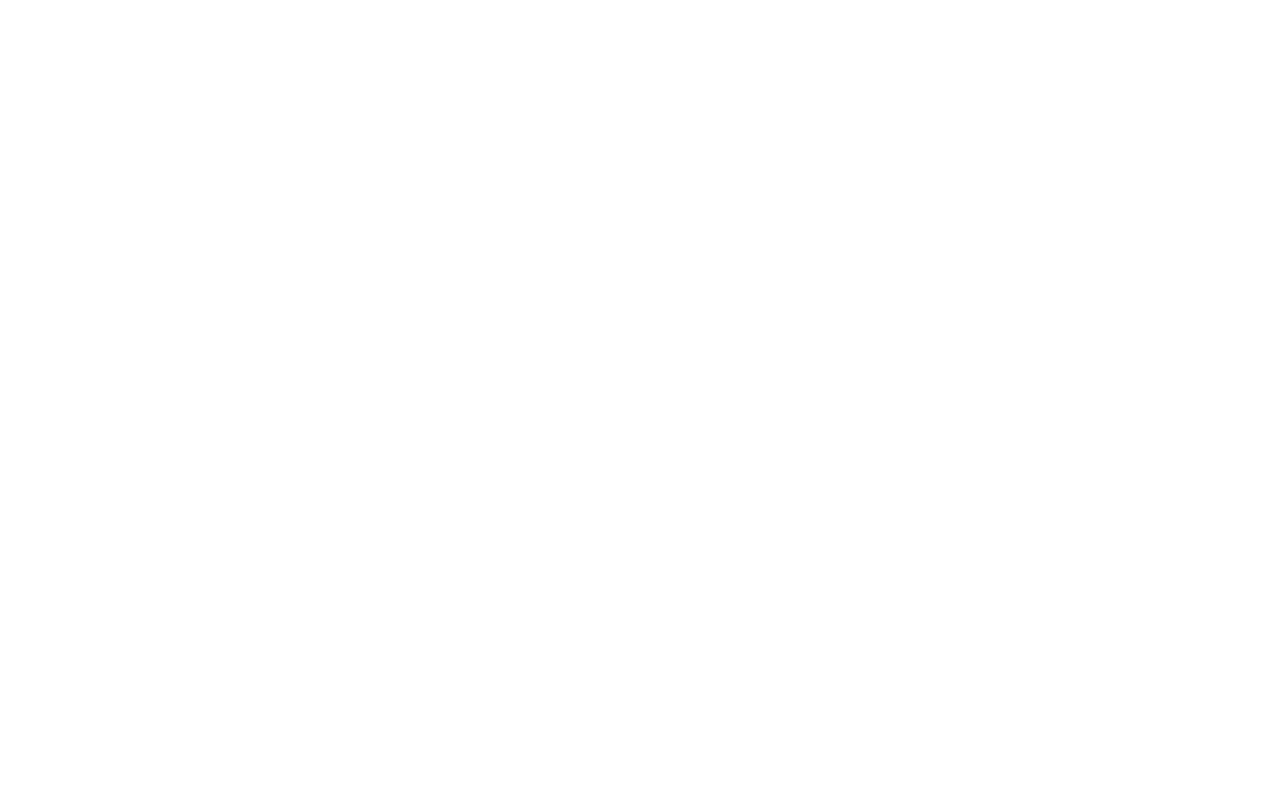
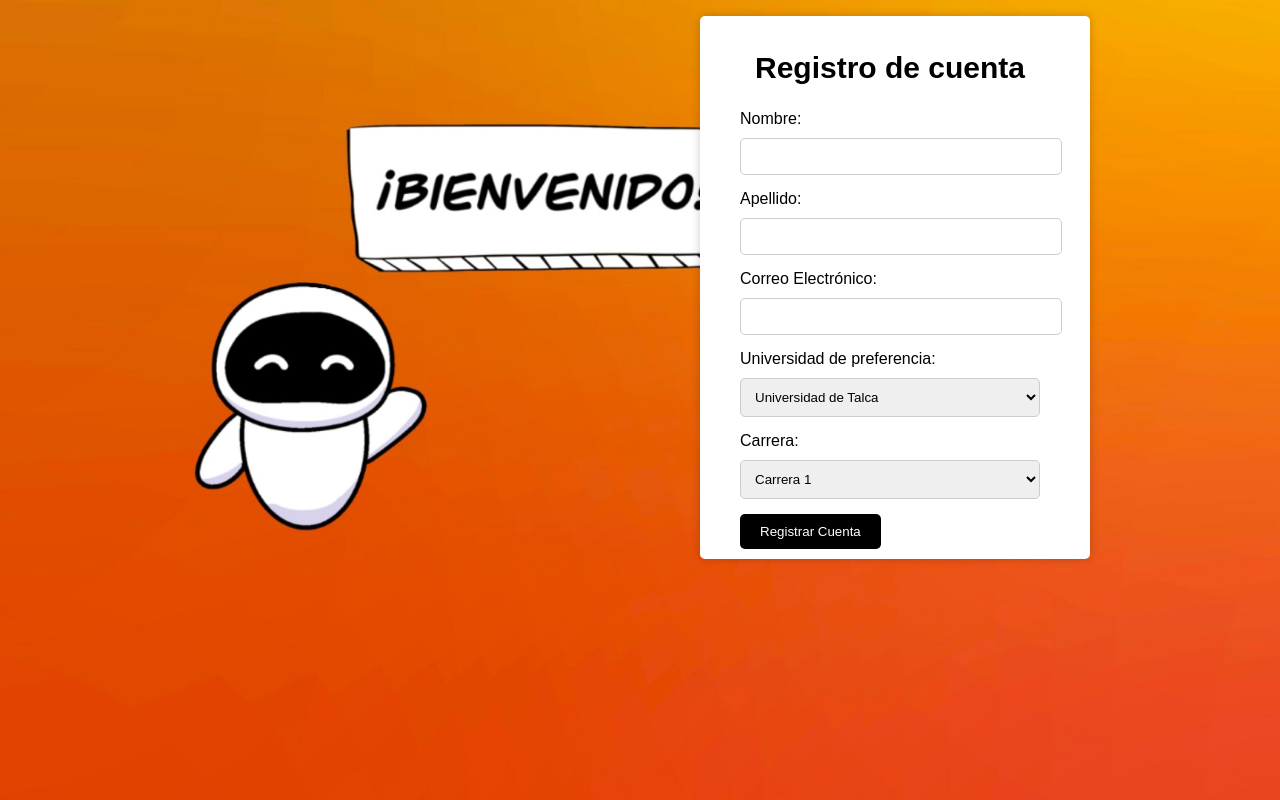
Before and after one commit to AllanVallejos/Paes, a Nuxt app: page /registrarCuenta/registrocuenta in a window 1280 px wide. Before the commit this address had no page. Built offline with nearby package versions, Linux system fonts and the light colour scheme.

Commit message:
Se agrego la pagina resgistro de cuenta

```diff
--- a/pages/index.vue
+++ b/pages/index.vue
@@ -3,10 +3,9 @@
     <HeaderBasico></HeaderBasico>
 
     <body style="">
+        <h1>Home</h1>
+    </body>
 
-        <h1>Home</h1>
-
-    </body>
 
     <FooterBasico></FooterBasico>
 
--- a/registrocuenta.vue
+++ b/pages/registrarCuenta/registrocuenta.vue
@@ -41,7 +41,7 @@
 <style>
 body {
 font-family: Arial, sans-serif;
-background-image: url('public/fondo6.jpg');
+background-image: url('/fondo6.jpg');
 background-size: cover;
 background-repeat: no-repeat;
 background-attachment: fixed;
```
Also changed, not shown: 1 other file (tests, documents, lock files or other folders).
